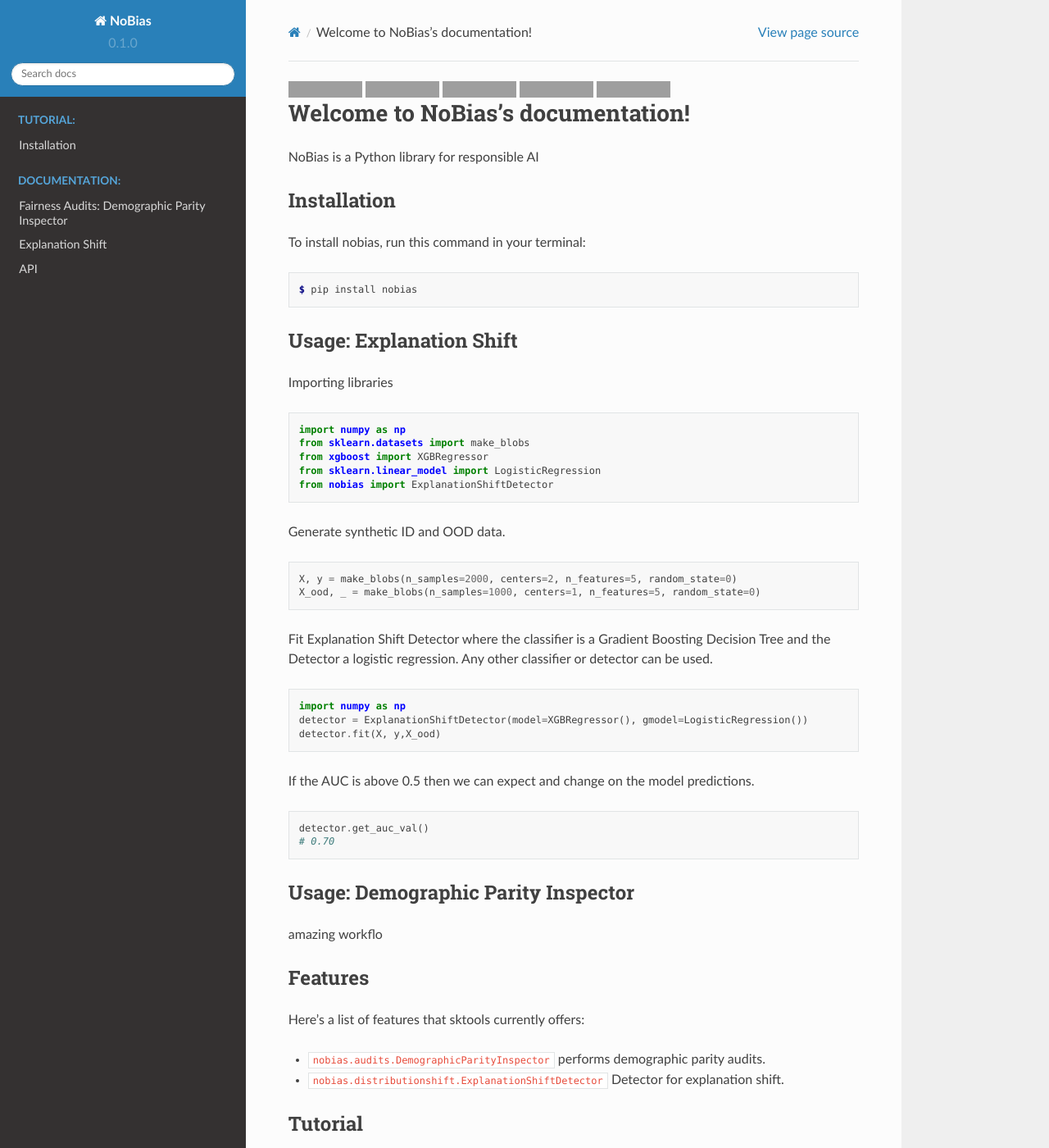
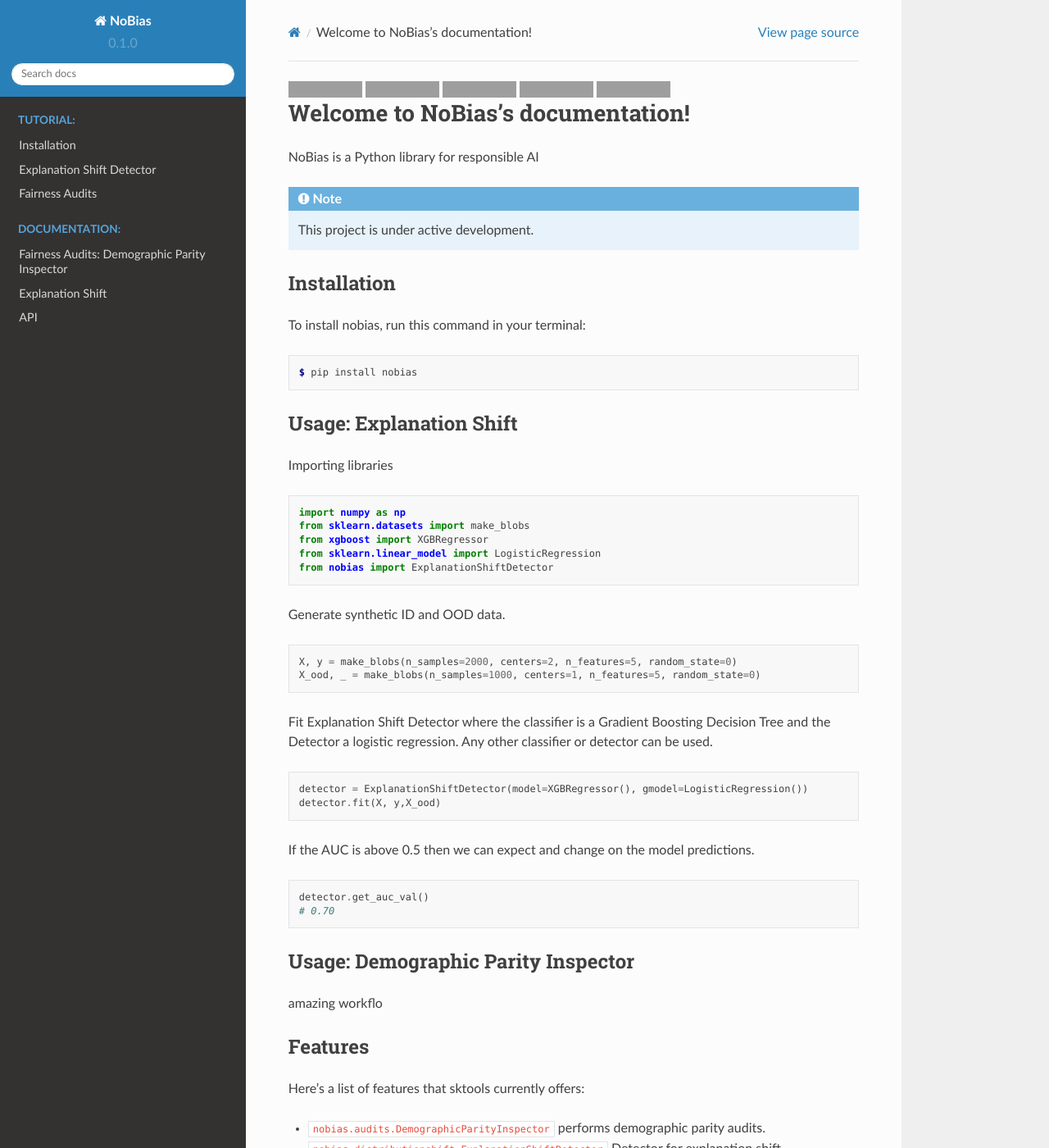
Before and after one commit to nobias-project/nobias, a Sphinx documentation site: the page built from docs/source/index.rst, in a window 1280 px wide and 1400 px high. Shown: the whole window at 82% size. Built offline with Sphinx 7.4.7 and the Read the Docs theme 2.0.0, drawn with Linux system fonts in a browser that asks for light colours; some of the changed text lies outside the part shown; grey boxes are pictures that could not be loaded.

Commit message:
tutorial outline

```diff
--- /dev/null
+++ b/docs/source/auditTutorial.rst
@@ -0,0 +1,6 @@
+Fairness Audits
+-----------------------------------
+
+.. note::
+
+   This project is under active development.
--- a/docs/source/index.rst
+++ b/docs/source/index.rst
@@ -19,6 +19,10 @@ Welcome to NoBias's documentation!
 ===================================
 
 NoBias is a Python library for responsible AI
+
+.. note::
+
+   This project is under active development.
 
 Installation
 ------------
@@ -54,7 +58,6 @@ Fit Explanation Shift Detector where the classifier is a Gradient Boosting Decis
 
 .. code:: python
 
-    import numpy as np
     detector = ExplanationShiftDetector(model=XGBRegressor(), gmodel=LogisticRegression())
     detector.fit(X, y,X_ood)
 
```
Also changed, not shown: other parts of docs/source/index.rst (+2 -0 lines), docs/source/explanationTutorial.rst (added, +39 -0 lines).
